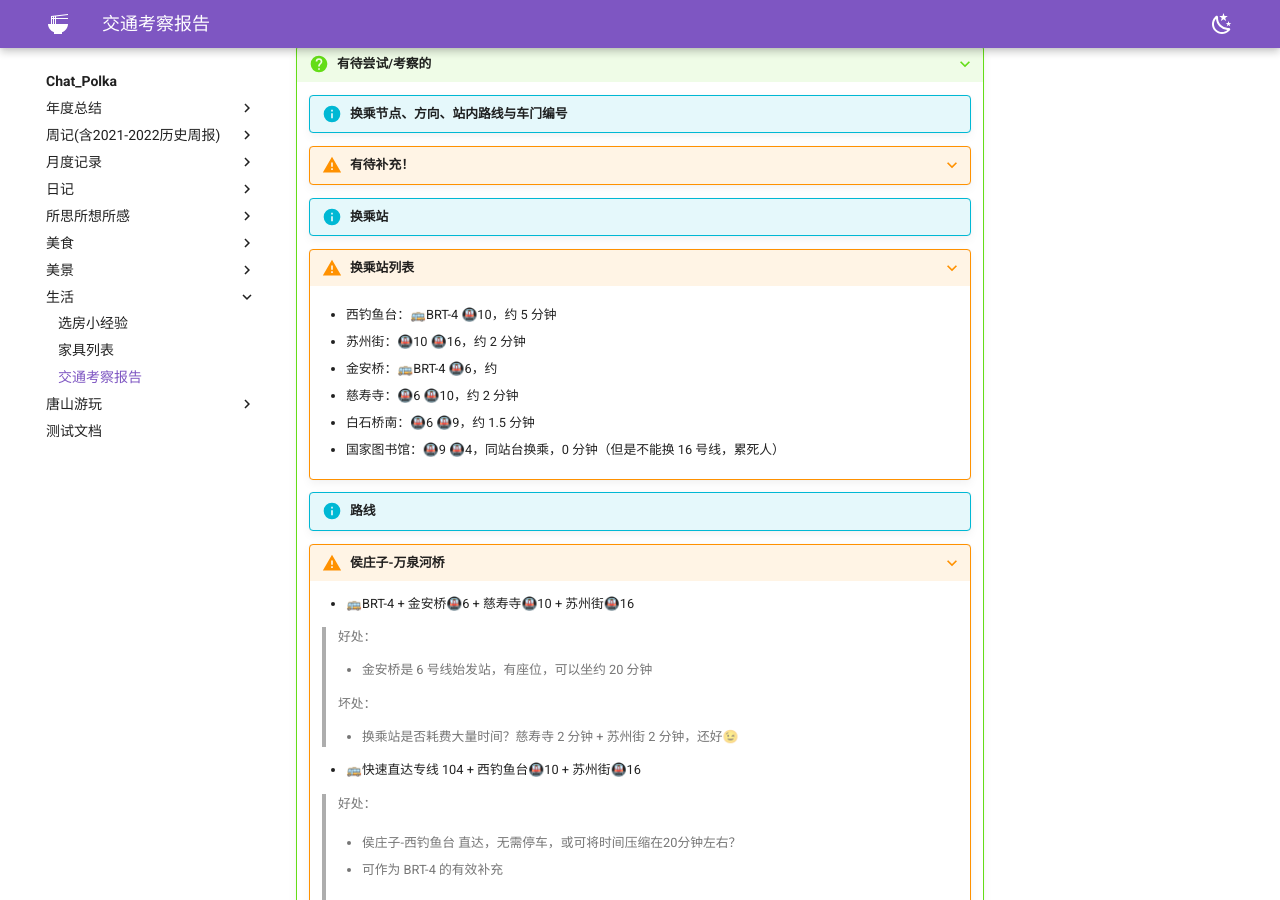
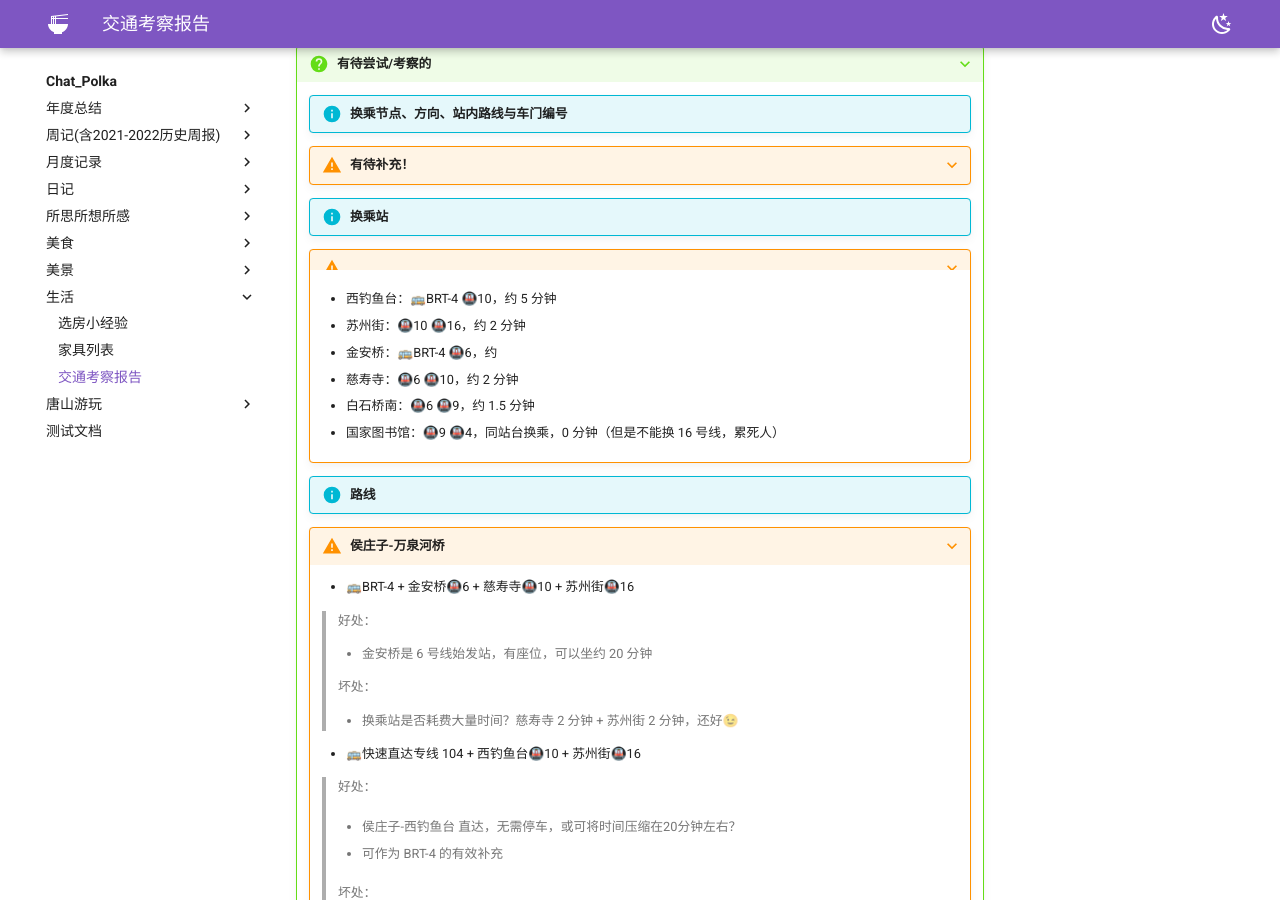
Before and after one commit to Haohahahaha/chat, an MkDocs documentation site: the page built from docs/7-Life/rent-house/Traffic-Survey.md, in a window 1280 px wide and 900 px high, scrolled down 2168 px. Built offline with MkDocs 1.6.1 and Material for MkDocs 9.7.7, drawn with Linux system fonts in a browser that asks for light colours.

Commit message:
2025-03-31_15:24:39 update

```diff
--- a/docs/7-Life/rent-house/Traffic-Survey.md
+++ b/docs/7-Life/rent-house/Traffic-Survey.md
@@ -130,7 +130,7 @@
 
     !!! info "换乘站"
 
-    ???+ warning "换乘站列表"
+    ???+ warning ""
 
         - 西钓鱼台：🚌BRT-4 🚇10，约 5 分钟
 
```
